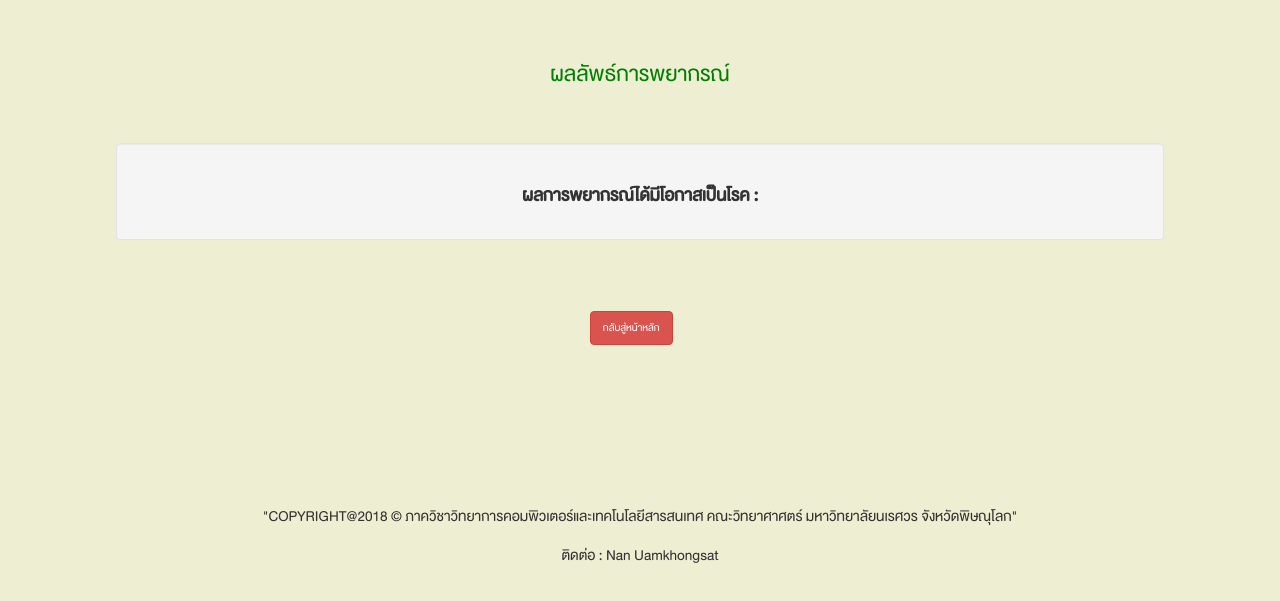
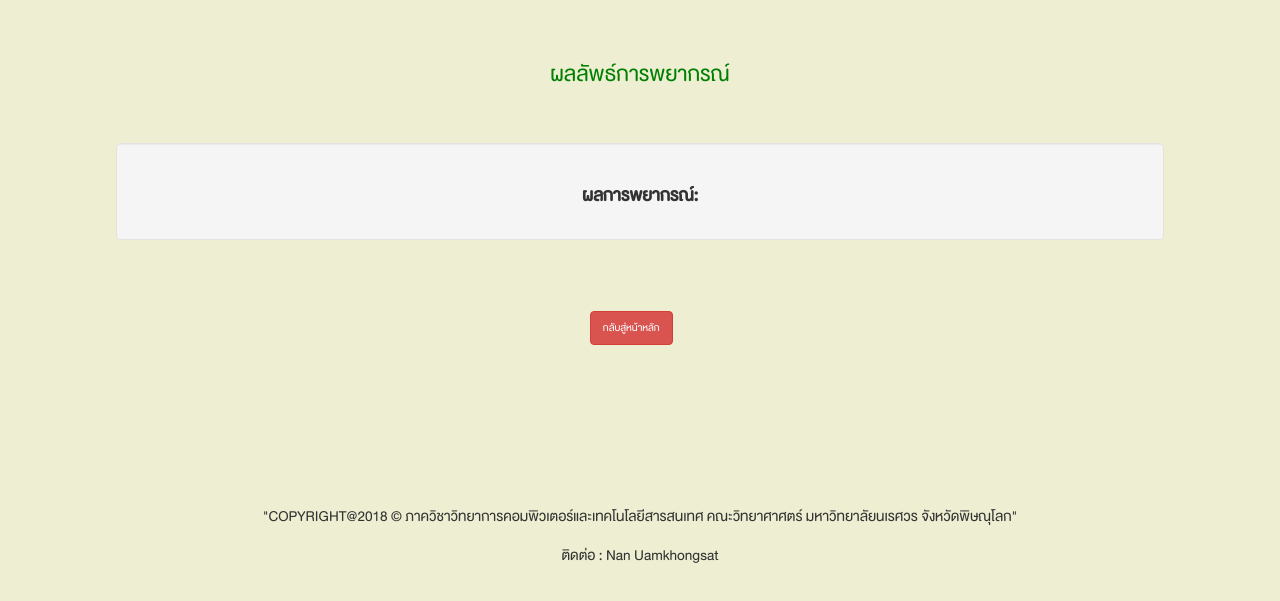
Before and after one commit to napapornu/allergy, a plain HTML site: page output.html in a window 1280 px wide. Shown: the part 341-942 px from the top of the page. Drawn offline with Linux system fonts and the light colour scheme; a web font is replaced by a local one.

Commit message:
แก้คำภาษาไทย

```diff
--- a/output.html
+++ b/output.html
@@ -74,7 +74,7 @@
                                         <div class="alert alert-default">
                                           <div class="well">
                                             <p align="default"></p><center>
-                                            <h3><b>ผลการพยากรณ์ได้มีโอกาสเป็นโรค :</b> <br></h3>
+                                            <h3><b>ผลการพยากรณ์: </b> <br></h3>
 
                                           </center>
                                           </div>
```
